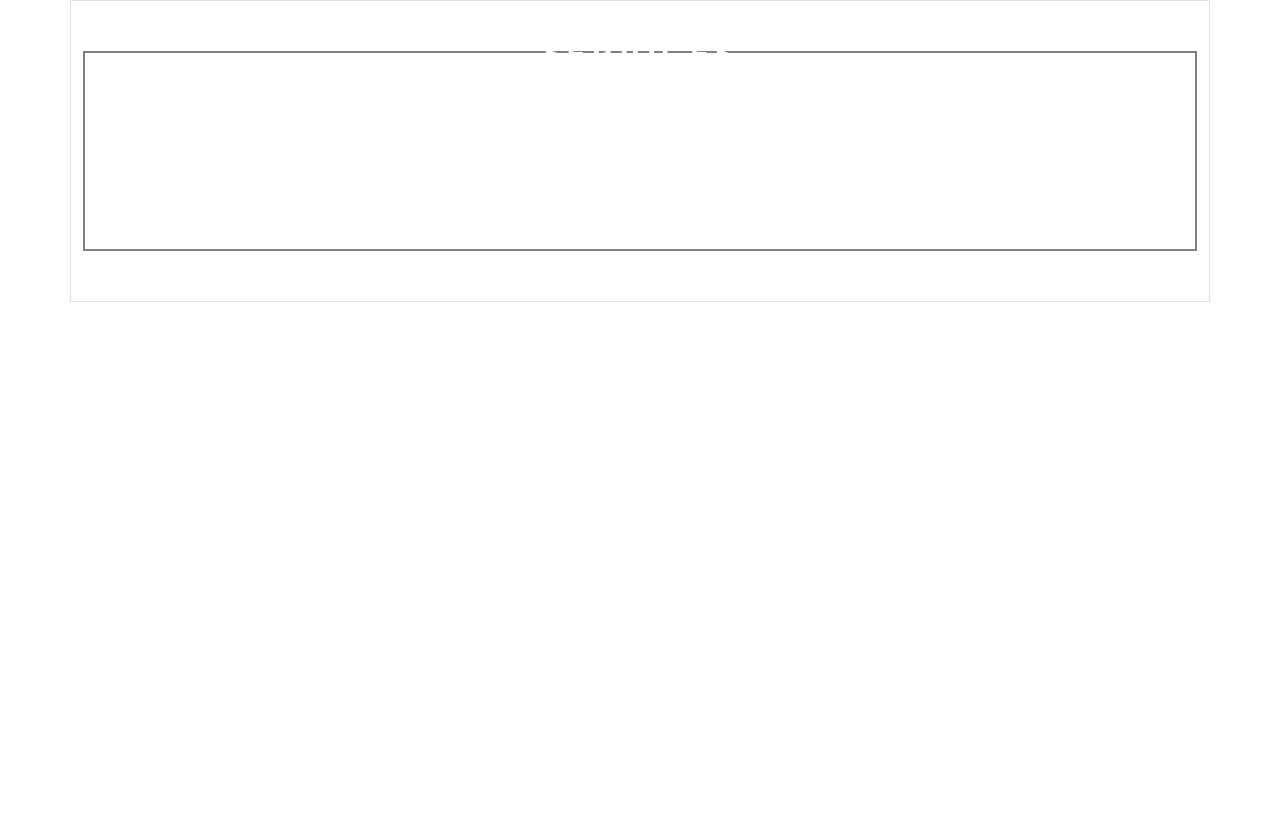
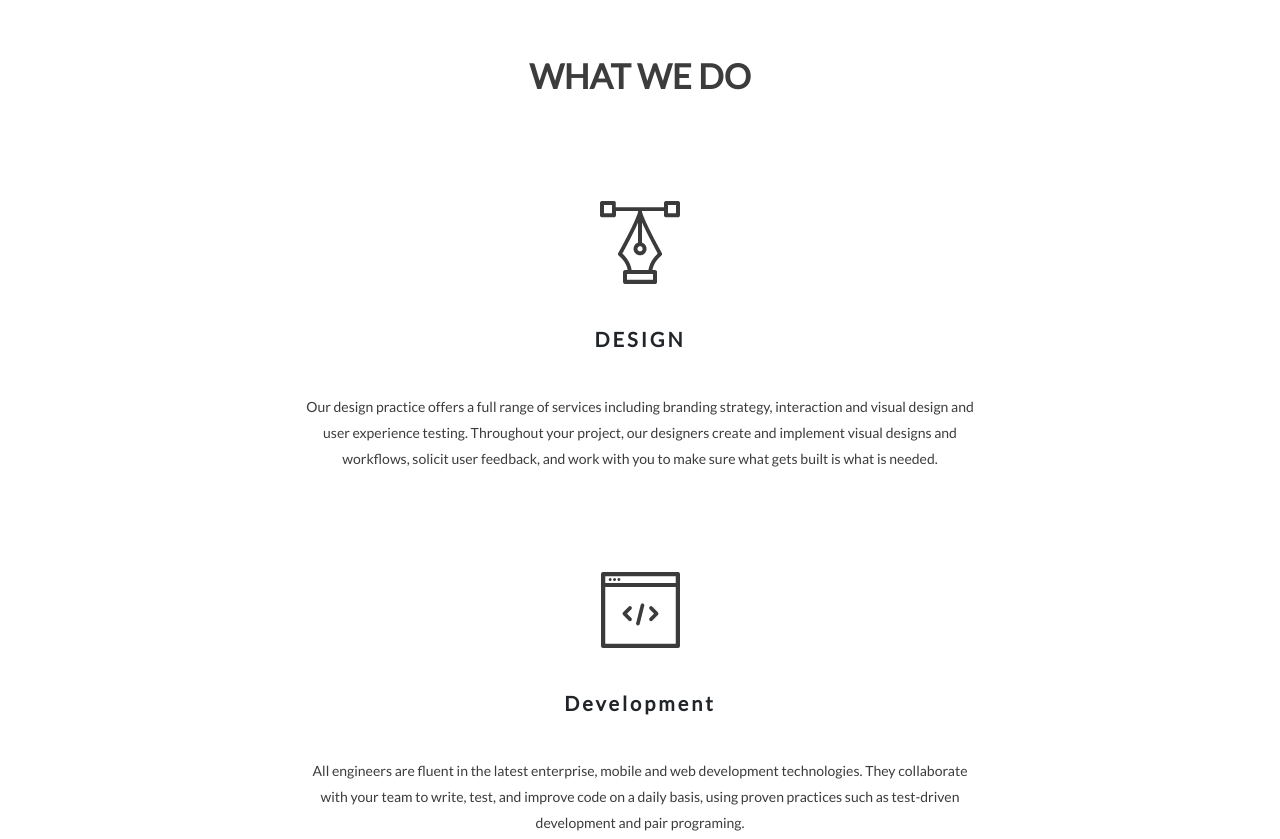
Before and after one commit to Ivanna1215/copy_mobile_design, a website: page index.html in a window 1280 px wide. Shown: the top 839 px of the page. Before the commit the page ends 800 px from the top, so only its background shows below. Drawn offline with nearby package versions, Linux system fonts and the light colour scheme; files whose address does not match are found by name.

Commit message:
commit333

```diff
--- a/index.html
+++ b/index.html
@@ -121,7 +121,8 @@
     <!------------------------------------container--------------------------------------------------->
     <!------------------------------------container---------------------------------------------------->
     <!------------------------------------container--------------------------------------------------->
-    <section class="services">
+     <!-- <section class="services">
+
         <div class="container border">
          <div class="row">
           <div class="col-12">
@@ -161,7 +162,50 @@
 
 
 
+    </section>  -->
+
+ <!------------------------------------ccontainer---------------------------------------------------->
+    <!------------------------------------container--------------------------------------------------->
+
+
+    <section class="what">
+      <div class="container">
+        <div class="row">
+           <div class="col-12">
+            <div class="whcont">
+
+                <div class="wh-title">what we do</div>
+                <div class="part">
+                    <div class="wh-img">
+                        <img src="./img/icon1.png" alt="">
+                    </div>
+                    <div class="wh-name">DESIGN</div>
+                    <div class="wh-text">Our design practice offers a full range of services including branding strategy,
+                        interaction and visual design and user experience testing.
+                       Throughout your project, our designers create and implement visual designs and workflows, solicit user feedback, and work with you to make sure what gets built is what is needed.
+                       </div>
+                </div>
+                <div class="part">
+                    <div class="wh-img">
+                        <img src="./img/icon2.png" alt="">
+                    </div>
+                    <div class="wh-name">Development </div>
+                    <div class="wh-text">All engineers are fluent in the latest enterprise, mobile and web development technologies.
+                        They collaborate with your team to write, test, and improve code on a daily basis, using proven practices such as test-driven development and pair programing.</div>
+                </div>
+                <div class="part">
+                    <div class="wh-img">
+                        <img src="./img/icon3.png" alt="">
+                    </div>
+                    <div class="wh-name">Product Management   </div>
+                    <div class="wh-text">Planning and development is iterative. Because we are constantly coding and testing, the products we build are always ready to go live. This iterative process allows for changes as business requirements evolve. </div>
+                </div>
+            </div>
+           </div>
+        </div>
+      </div>
     </section>
+
 </body>
 
 </html>
--- /dev/null
+++ b/sass/_what.scss
@@ -0,0 +1,156 @@
+.what {
+    // width: 1920px;
+    // height: 1200px;
+    margin: 0 auto;
+    //  border: 3px solid greenyellow;
+    padding-top: 50px;
+    padding-bottom: 50px;
+
+    .whcont {
+        // border: 3px solid #3E3E3E;
+        width: 60%;
+        margin: 0 auto;
+        .wh-title {
+            font-size: 34px;
+            // letter-spacing: 5px;
+            color: #3c3c3c;
+            font-weight: 700;
+            font-family: "Lato";
+            text-align: center;
+            text-transform: uppercase;
+            //  border: 3px solid #3E3E3E;
+            background-color:white;
+            // width: 375px;
+            @media only screen  and (max-width: 768px) {
+                font-size: 20px;
+             }
+
+        }
+        .part {
+            //  border: 2px solid blue;
+            text-align: center;
+            margin-top: 100px;
+            /* padding-bottom: 50px; */
+            @media only screen  and (max-width: 768px) {
+                margin-top: 50px;
+             }
+
+        .wh-img {
+           padding: 50px auto;
+            @media only screen  and (max-width: 768px) {
+               padding-bottom:20px;
+             }
+        }
+        .wh-name {
+            font-size: 20px;
+letter-spacing: 3px;
+/* color: #3c3c3c; */
+font-weight: 700;
+font-family: "Lato";
+text-align: center;
+padding-bottom: 40px;
+@media only screen  and (max-width: 768px) {
+    padding-bottom:20px;
+  }
+        }
+
+        .wh-text {
+            // width: 553px;
+            /* height: 324px; */
+            font-size: 14px;
+            // line-height: 26px;
+            color: #3c3c3c;
+            font-weight: 300;
+            font-family: "Lato";
+            text-align: center;
+            // border: 2px solid red;
+            margin: 0 auto;
+             }
+            }
+
+            .part {
+                // border: 2px solid blue;
+                text-align: center;
+                margin-top: 100px;
+                /* padding-bottom: 50px; */
+                @media only screen  and (max-width: 768px) {
+                    margin-top: 20px;
+                  }
+
+            .wh-img {
+                padding-bottom: 40px;
+                @media only screen  and (max-width: 768px) {
+                    padding-bottom:10px;
+                  }
+
+            }
+            .wh-name {
+                font-size: 20px;
+    letter-spacing: 3px;
+    /* color: #3c3c3c; */
+    font-weight: 700;
+    font-family: "Lato";
+    text-align: center;
+    padding-bottom: 40px;
+    @media only screen  and (max-width: 768px) {
+        padding-bottom:10px;
+      }
+            }
+
+            .wh-text {
+                // width: 553px;
+                /* height: 324px; */
+                font-size: 14px;
+                line-height: 26px;
+                color: #3c3c3c;
+                font-weight: 300;
+                font-family: "Lato";
+                text-align: center;
+                // border: 2px solid red;
+                margin: 0 auto;
+                 }
+                }
+
+                .part {
+                    //  border: 2px solid blue;
+                    text-align: center;
+                    margin-top: 100px;
+                    /* padding-bottom: 50px; */
+                    @media only screen  and (max-width: 768px) {
+                        margin-top: 20px;
+                      }
+                .wh-img {
+                    padding-bottom: 40px;
+                    @media only screen  and (max-width: 768px) {
+                        padding-bottom:20px;
+                      }
+
+                }
+                .wh-name {
+                    font-size: 20px;
+        letter-spacing: 3px;
+        /* color: #3c3c3c; */
+        font-weight: 700;
+        font-family: "Lato";
+        text-align: center;
+        padding-bottom: 40px;
+        @media only screen  and (max-width: 768px) {
+            padding-bottom:20px;
+          }
+                }
+
+                .wh-text {
+                    // width: 553px;
+                    /* height: 324px; */
+                    font-size: 14px;
+                    line-height: 26px;
+                    color: #3c3c3c;
+                    font-weight: 300;
+                    font-family: "Lato";
+                    text-align: center;
+                    /* border: 2px solid red; */
+                    margin: 0 auto;
+                     }
+                    }
+    }
+    }
--- a/sass/style.scss
+++ b/sass/style.scss
@@ -1,7 +1,7 @@
 @import "_container_1.scss";
 @import "_about.scss";
 @import "_services.scss";
-
+@import "_what.scss";
 
 @font-face {
     font-family: "Lato";
```
Also changed, not shown: css/style.css.
